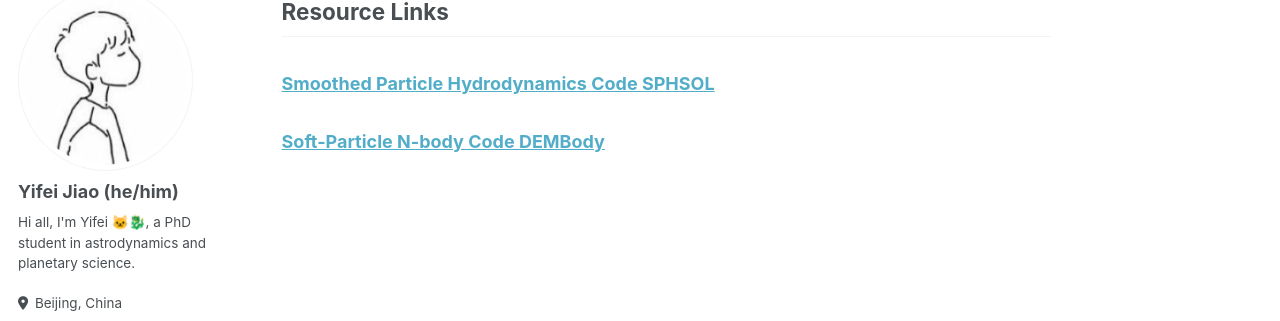
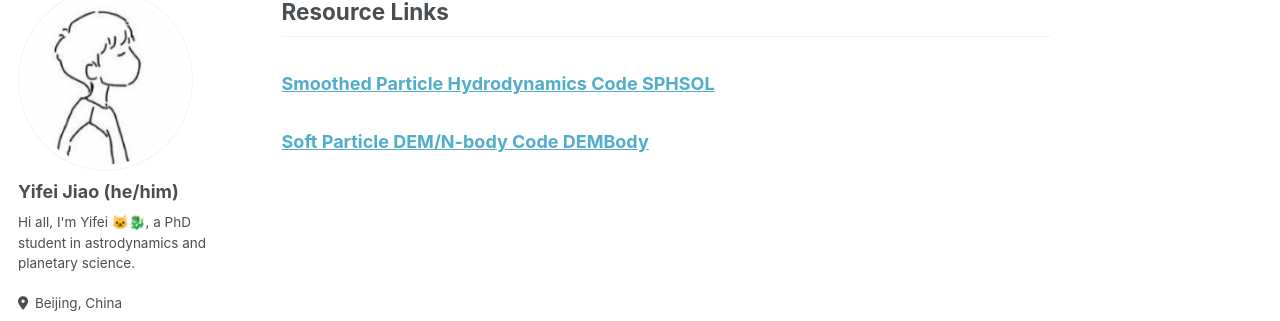
Before and after one commit to jiaoyf-thu/jiaoyf-thu.github.io, a Jekyll site: the page built from _pages/resource.md, in a window 1280 px wide. Shown: the part 117-438 px from the top of the page. Built offline with Jekyll 4.4.1, drawn with Linux system fonts in a browser that asks for light colours; some web fonts are replaced.

Commit message:
Update resource.md

```diff
--- a/_pages/resource.md
+++ b/_pages/resource.md
@@ -8,4 +8,4 @@ author_profile: true
 
 ### <a href="https://sphsol-tutorial.readthedocs.io/en/latest/" target="_blank">Smoothed Particle Hydrodynamics Code SPHSOL</a>
 
-### <a href="https://bin-cheng-thu.github.io/dembody-code/" target="_blank">Soft-Particle N-body Code DEMBody</a>
+### <a href="https://bin-cheng-thu.github.io/dembody-code/" target="_blank">Soft Particle DEM/N-body Code DEMBody</a>
```
